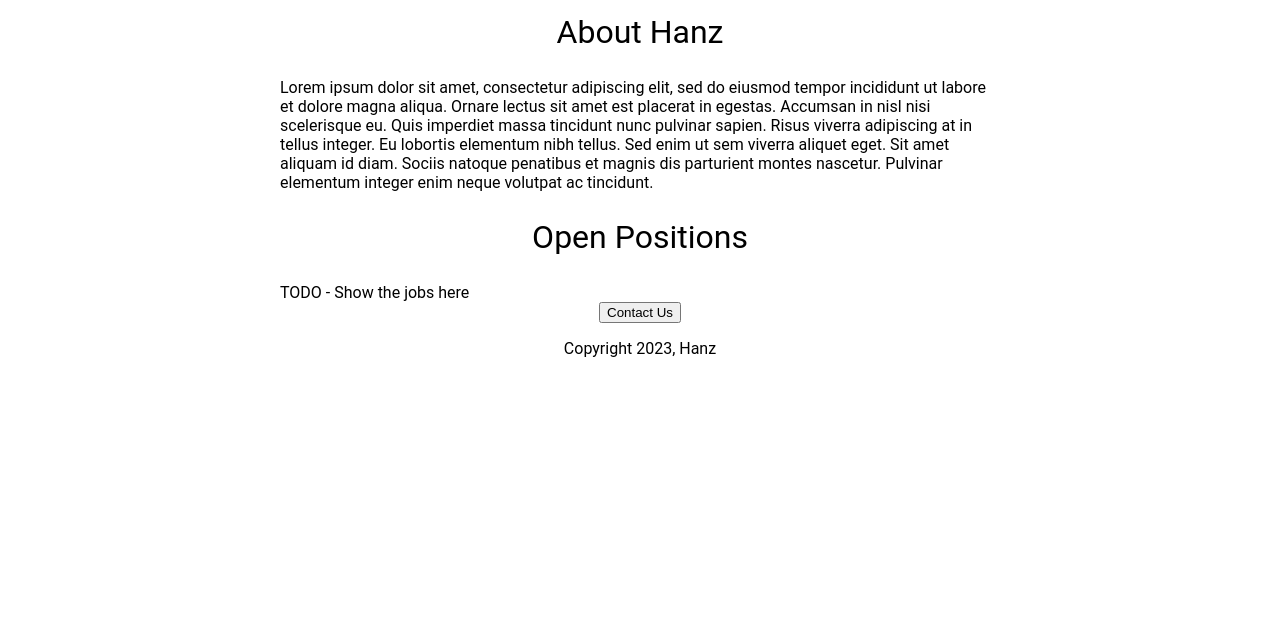
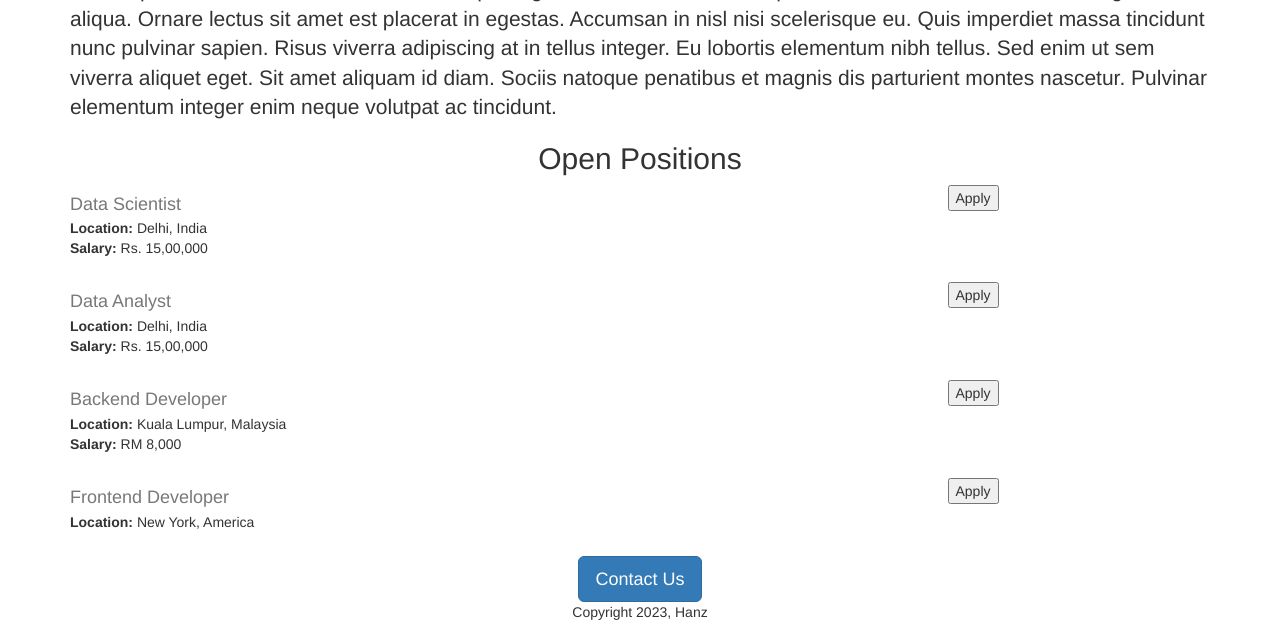
Before and after one commit to HanzCC/jovian-careers-website, a Flask app: page / in a window 1280 px wide. Shown: the part 478-1110 px from the top of the page. Before the commit the page ends 835 px from the top, so only its background shows below. Run offline with Flask 3, Linux system fonts and the light colour scheme.

Commit message:
Added dynamic data & API route

```diff
--- a/app.py
+++ b/app.py
@@ -1,12 +1,46 @@
-from flask import Flask, render_template
+from flask import Flask, render_template, jsonify
 
 app = Flask(__name__)
+
+JOBS = [
+  {
+    'id': 1,
+    'title': 'Data Scientist',
+    'location': 'Delhi, India',
+    'salary': 'Rs. 15,00,000'
+  },
+  {
+    'id': 2,
+    'title': 'Data Analyst',
+    'location': 'Delhi, India',
+    'salary': 'Rs. 15,00,000'
+  },
+  {
+    'id': 3,
+    'title': 'Backend Developer',
+    'location': 'Kuala Lumpur, Malaysia',
+    'salary': 'RM 8,000'
+  },
+  {
+    'id': 4,
+    'title': 'Frontend Developer',
+    'location': 'New York, America',
+    # 'salary': ''
+  }
+]
 
 
 @app.route("/")
 def hello():
   # return "Hello, Hanz"
-  return render_template('home.html')
+  return render_template('home.html', jobs=JOBS, company_name='Hanz')
+
+
+@app.route("/api/jobs")
+def list_jobs():
+  # return "Hello, Hanz"
+  return jsonify(JOBS)
+
 
 if __name__ == '__main__':
   app.run(host='0.0.0.0', debug=True)
--- a/templates/home.html
+++ b/templates/home.html
@@ -2,7 +2,12 @@
 <html>
   <head>
     <title>Jovian Careers</title>
-    <style>
+    <meta charset="utf-8">
+    <meta http-equiv="X-UA-Compatible" content="IE=edge">
+    <meta name="viewport" content="width=device-width, initial-scale=1">
+    <link rel="stylesheet" href="https://cdn.jsdelivr.net/npm/bootstrap@3.4.1/dist/css/bootstrap.min.css" integrity="sha384-HSMxcRTRxnN+Bdg0JdbxYKrThecOKuH5zCYotlSAcp1+c8xmyTe9GYg1l9a69psu" crossorigin="anonymous">
+
+    <!-- <style>
       h1 {
         font-size: 40px;
         font-family: Roboto;
@@ -37,21 +42,26 @@
         height: 360px;
         obcoverfit: cover;
       }
-    </style>
+    </style> -->
   </head>
   <body>
-    <div id='container'>
-      <h1>Hanz Careers</h1>
-      <img id = "banner" src="https://static.vecteezy.com/system/resources/previews/000/381/551/original/abstract-technology-banner-template-vector.jpg" height="320">
-      <h2>About Hanz</h2>
-      <p class="bodytext">
+    <div class="container">
+      <h1 class="text-center">{{company_name}} Careers</h1>
+      <img class="img-fluid" id = "banner" src="https://static.vecteezy.com/system/resources/previews/000/381/551/original/abstract-technology-banner-template-vector.jpg" height="320">
+      <h2 class="text-center mt-2 mb-4">About {{company_name}}</h2>
+      <p class="lead">
         Lorem ipsum dolor sit amet, consectetur adipiscing elit, sed do eiusmod tempor incididunt ut labore et dolore magna aliqua. Ornare lectus sit amet est placerat in egestas. Accumsan in nisl nisi scelerisque eu. Quis imperdiet massa tincidunt nunc pulvinar sapien. Risus viverra adipiscing at in tellus integer. Eu lobortis elementum nibh tellus. Sed enim ut sem viverra aliquet eget. Sit amet aliquam id diam. Sociis natoque penatibus et magnis dis parturient montes nascetur. Pulvinar elementum integer enim neque volutpat ac tincidunt.
       </p>
-      <h2>Open Positions</h2>
-      <p class="bodytext">TODO - Show the jobs here</p>
-      <div style='text-align: center;'>
-        <button>Contact Us</button>
-        <p>Copyright 2023, Hanz</p>
+      <h2 class="text-center mt-2 mb-4"">Open Positions</h2>
+      <div>
+        {% for job in jobs %}
+          {% include 'jobitem.html' %}
+        {% endfor %}
+      </div>
+
+      <div class="text-center">
+        <button class="btn btn-primary btn-lg">Contact Us</button>
+        <p class="mt-4">Copyright 2023, Hanz</p>
       </div>
     </div>
   </body>
--- /dev/null
+++ b/templates/jobitem.html
@@ -0,0 +1,21 @@
+<div class="border-bottom row" style="margin-bottom:16px; padding-bottom:8px;">
+  <div class="col-xs-9">
+    <h4
+      style='color: rgb(120,120,120); margin-bottom:4px;'>
+      {{ job['title'] }}
+    </h4>
+
+    <div>
+      <b>Location: </b> {{ job['location'] }}
+    </div>
+    {% if 'salary' in job  %}
+    <div>
+      <b>Salary: </b> {{ job['salary'] }}
+    </div>
+  {% endif %}
+  </div>
+
+  <div class="col-xs-3">
+    <button type="button" class="btn-outline-primary">Apply</button>
+  </div>
+</div>
```
